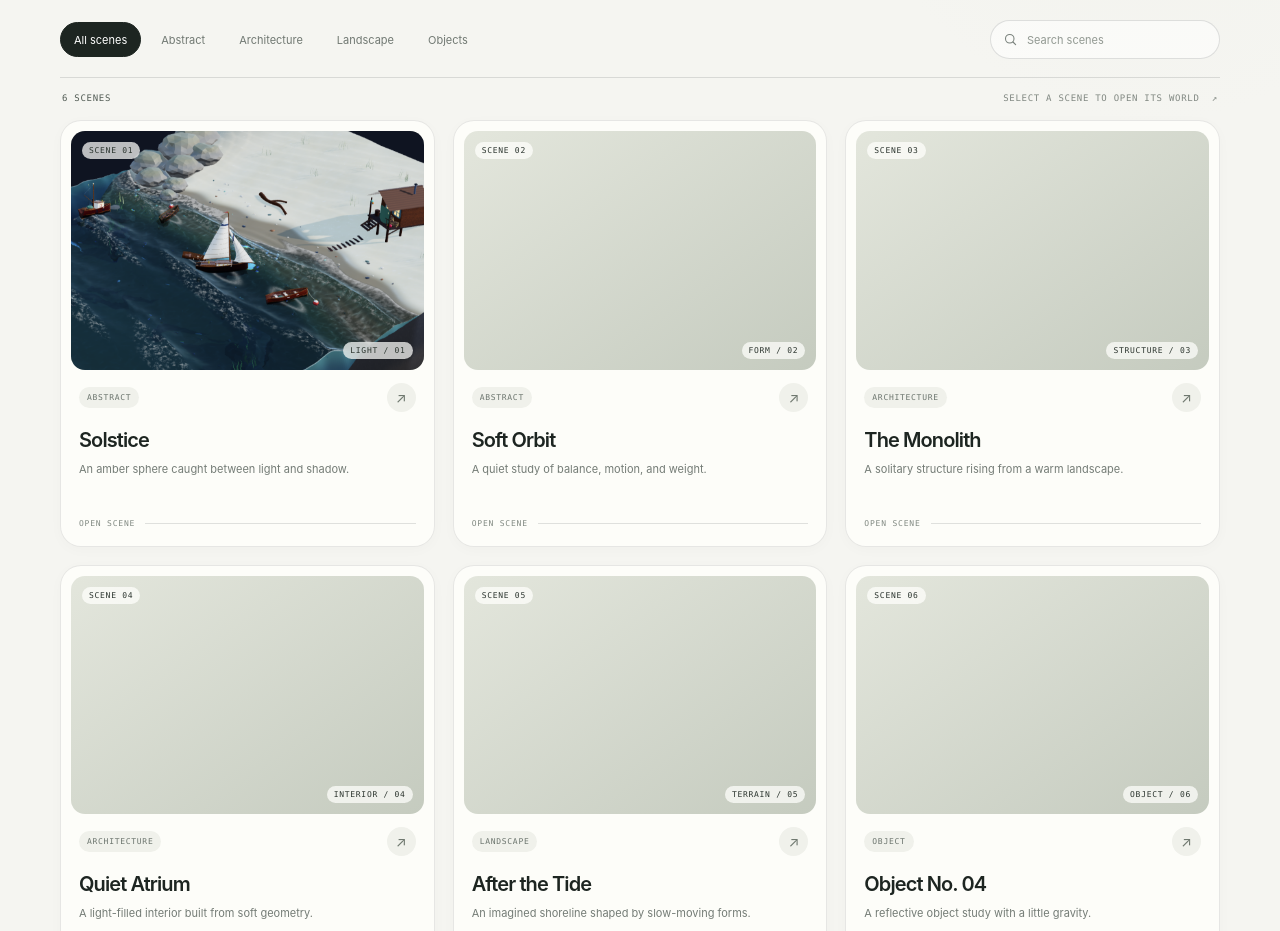
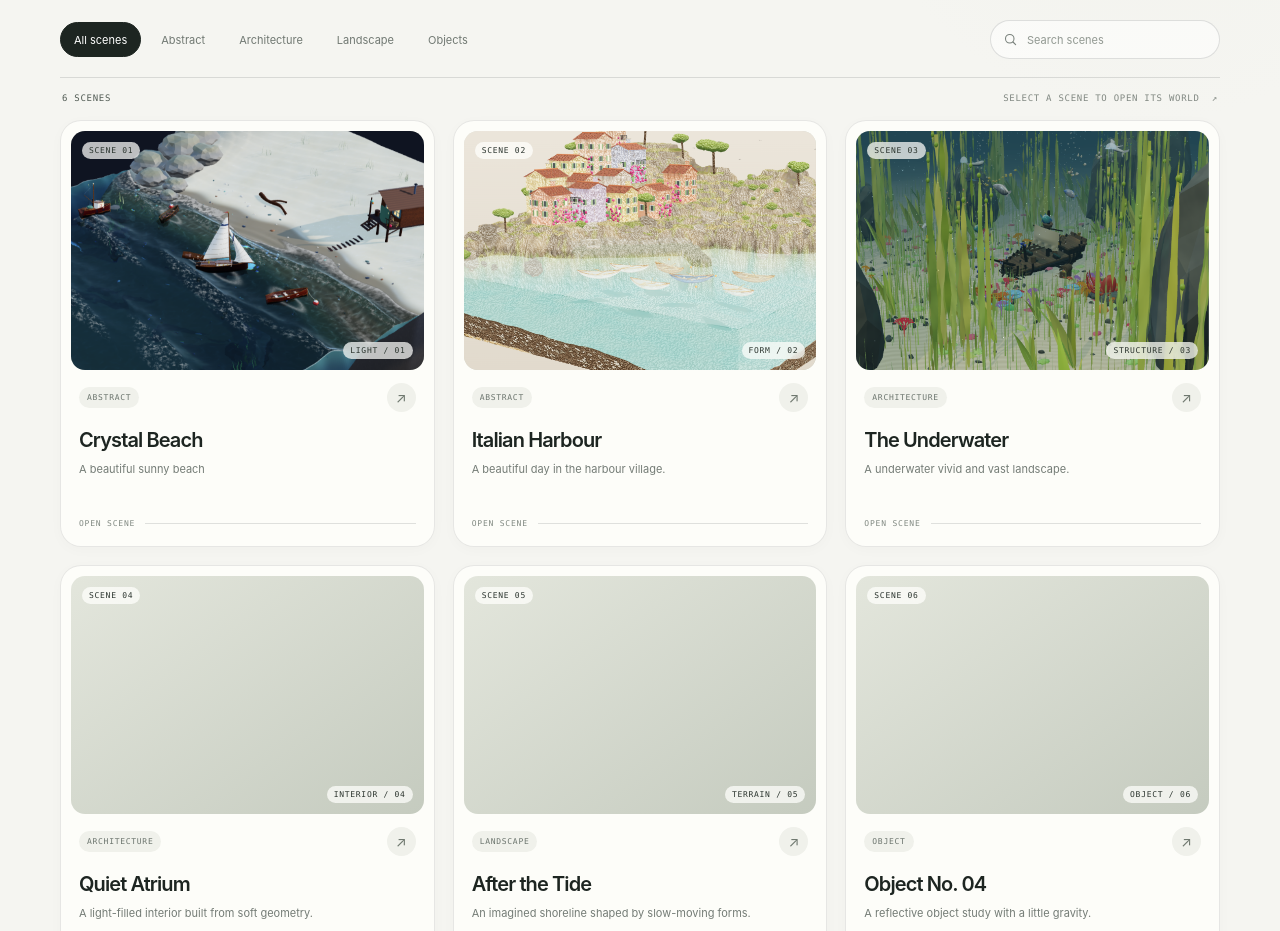
Before and after one commit to eemonislame/eemon, a plain HTML site: page index.html in a window 1280 px wide. Shown: the part 800-1731 px from the top of the page. Drawn offline with Linux system fonts and the light colour scheme.

Commit message:
Update index.html

```diff
--- a/index.html
+++ b/index.html
@@ -778,8 +778,8 @@
               <span class="card-arrow" aria-hidden="true">↗</span>
             </div>
             <div>
-              <h3>Solstice</h3>
-              <p>An amber sphere caught between light and shadow.</p>
+              <h3>Crystal Beach</h3>
+              <p>A beautiful sunny beach</p>
             </div>
             <div class="card-bottom">
               <span>OPEN SCENE</span>
@@ -788,9 +788,9 @@
           </div>
         </a>
 
-        <a class="scene-card" href="scenes/soft-orbit.html" target="_blank" rel="noopener noreferrer" data-category="abstract">
+        <a class="scene-card" href="harbour.html" target="_blank" rel="noopener noreferrer" data-category="abstract">
           <span class="scene-art">
-            <img src="images/soft-orbit.jpg" alt="A small sphere circled by a thin ring" width="1200" height="800" loading="lazy" decoding="async">
+            <img src="assets/Screenshot 2026-11-18 030836.png" alt="A small sphere circled by a thin ring" width="1200" height="800" loading="lazy" decoding="async">
             <span class="art-label">SCENE 02</span>
             <span class="art-code">FORM / 02</span>
           </span>
@@ -800,8 +800,8 @@
               <span class="card-arrow" aria-hidden="true">↗</span>
             </div>
             <div>
-              <h3>Soft Orbit</h3>
-              <p>A quiet study of balance, motion, and weight.</p>
+              <h3>Italian Harbour</h3>
+              <p>A beautiful day in the harbour village.</p>
             </div>
             <div class="card-bottom">
               <span>OPEN SCENE</span>
@@ -810,9 +810,9 @@
           </div>
         </a>
 
-        <a class="scene-card" href="scenes/the-monolith.html" target="_blank" rel="noopener noreferrer" data-category="architecture">
+        <a class="scene-card" href="underwater.html" target="_blank" rel="noopener noreferrer" data-category="architecture">
           <span class="scene-art">
-            <img src="images/the-monolith.jpg" alt="A solitary dark monolith on a warm landscape" width="1200" height="800" loading="lazy" decoding="async">
+            <img src="assets/Screenshot 2026-11-18 030203.png" alt="A solitary dark monolith on a warm landscape" width="1200" height="800" loading="lazy" decoding="async">
             <span class="art-label">SCENE 03</span>
             <span class="art-code">STRUCTURE / 03</span>
           </span>
@@ -822,8 +822,8 @@
               <span class="card-arrow" aria-hidden="true">↗</span>
             </div>
             <div>
-              <h3>The Monolith</h3>
-              <p>A solitary structure rising from a warm landscape.</p>
+              <h3>The Underwater</h3>
+              <p>A underwater vivid and vast landscape.</p>
             </div>
             <div class="card-bottom">
               <span>OPEN SCENE</span>
```
